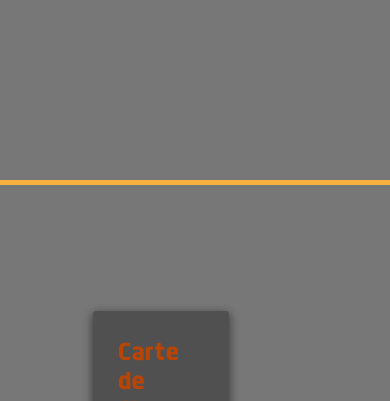
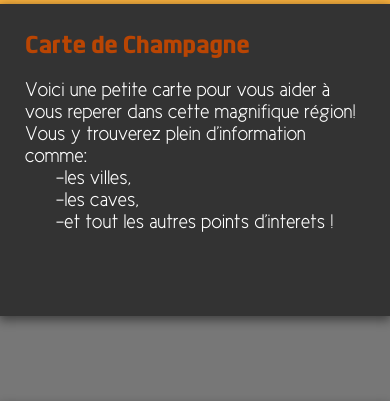
Before and after one commit to Caraidas/Champagne-Unesco, a PHP site: page /pages_php/index.php in a window 390 px wide. Shown: the part 676-1077 px from the top of the page. Run offline with PHP 8.4, Linux system fonts and the light colour scheme.

Commit message:
adaptation carte telephone

```diff
--- a/css/style-index.css
+++ b/css/style-index.css
@@ -314,6 +314,27 @@ img {
         border-radius: 0;
     }
 
+    .special{
+        right: 0;
+        margin: 0;
+        width: 100vw;
+        height: 37vh;
+        background-color: #333333;
+        border-radius: 0;
+    }
+
+    .map{
+        right: 0;
+        margin: 0;
+        width: 100vw;
+        height: 37vh;
+        border-radius: 0;
+    }
+
+    .textAndMap{
+        height: 89vh;
+    }
+
     .grand_titre{
         width: 50vw;
         font-size: 30px;
@@ -328,6 +349,7 @@ img {
 
     .background{
         border-bottom-width:5px ;
+        height: 100%;
     }
 
     .background img{
```
